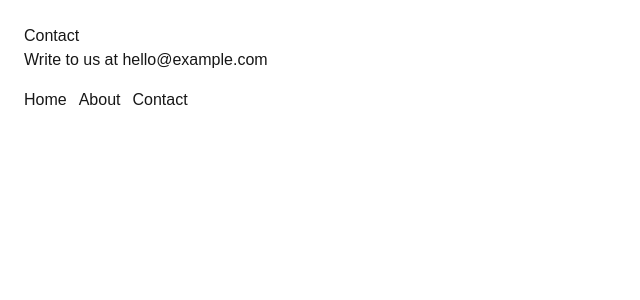
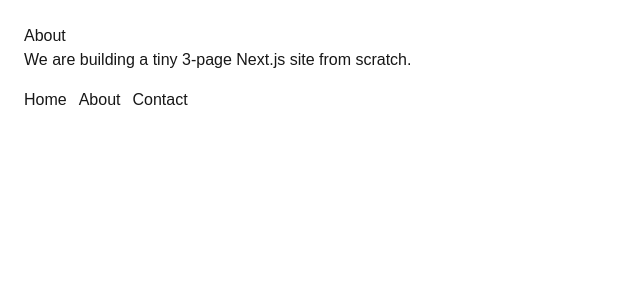
Before and after one commit to svsvh8-cpu/my-mini-site, a Next.js app: page /contact in a window 1280 px wide. Shown: the top 300 px of the page, without its empty margins (0-640 px from the left). Built offline with nearby package versions, Linux system fonts and the light colour scheme.

Commit message:
1Initial 3-page Next.js site

```diff
--- a/app/about/page.js
+++ b/app/about/page.js
@@ -1,13 +1,15 @@
-// app/about/page.js
+import Link from 'next/link';
+
 export default function AboutPage() {
   return (
-      <section style={{padding: '24px'}}>
+    <section style={{ padding: '24px' }}>
       <h1>About</h1>
       <p>We are building a tiny 3-page Next.js site from scratch.</p>
-        <nav style={{marginTop: '16px', display: 'flex', gap: '12px'}}>
-          <a href="/">Home</a>
-          <a href="/about">About</a>
-          <a href="/contact">Contact</a>
+
+      <nav style={{ marginTop: '16px', display: 'flex', gap: '12px' }}>
+        <Link href="/">Home</Link>
+        <Link href="/about">About</Link>
+        <Link href="/contact">Contact</Link>
       </nav>
     </section>
   );
--- a/app/contact/page.js
+++ b/app/contact/page.js
@@ -1,14 +1,16 @@
-// app/contact/page.js
-export default function ContactPage() {
-    return (
-      <section style={{padding: '24px'}}>
-        <h1>Contact</h1>
-        <p>Write to us at hello@example.com</p>
-        <nav style={{marginTop: '16px', display: 'flex', gap: '12px'}}>
-          <a href="/">Home</a>
-          <a href="/about">About</a>
-          <a href="/contact">Contact</a>
-        </nav>
-      </section>
-    );
-  }
+import Link from 'next/link';
+
+export default function AboutPage() {
+  return (
+    <section style={{ padding: '24px' }}>
+      <h1>About</h1>
+      <p>We are building a tiny 3-page Next.js site from scratch.</p>
+
+      <nav style={{ marginTop: '16px', display: 'flex', gap: '12px' }}>
+        <Link href="/">Home</Link>
+        <Link href="/about">About</Link>
+        <Link href="/contact">Contact</Link>
+      </nav>
+    </section>
+  );
+}
--- a/app/page.js
+++ b/app/page.js
@@ -1,13 +1,15 @@
-// app/page.js
+import Link from 'next/link';
+
 export default function HomePage() {
   return (
-    <section style={{padding: '24px'}}>
+    <section style={{ padding: '24px' }}>
       <h1>Welcome to My Mini Site</h1>
       <p>This is the Home page.</p>
-      <nav style={{marginTop: '16px', display: 'flex', gap: '12px'}}>
-        <a href="/">Home</a>
-        <a href="/about">About</a>
-        <a href="/contact">Contact</a>
+
+      <nav style={{ marginTop: '16px', display: 'flex', gap: '12px' }}>
+        <Link href="/">Home</Link>
+        <Link href="/about">About</Link>
+        <Link href="/contact">Contact</Link>
       </nav>
     </section>
   );
```
Lines whose indentation alone changed are shown as unchanged.
